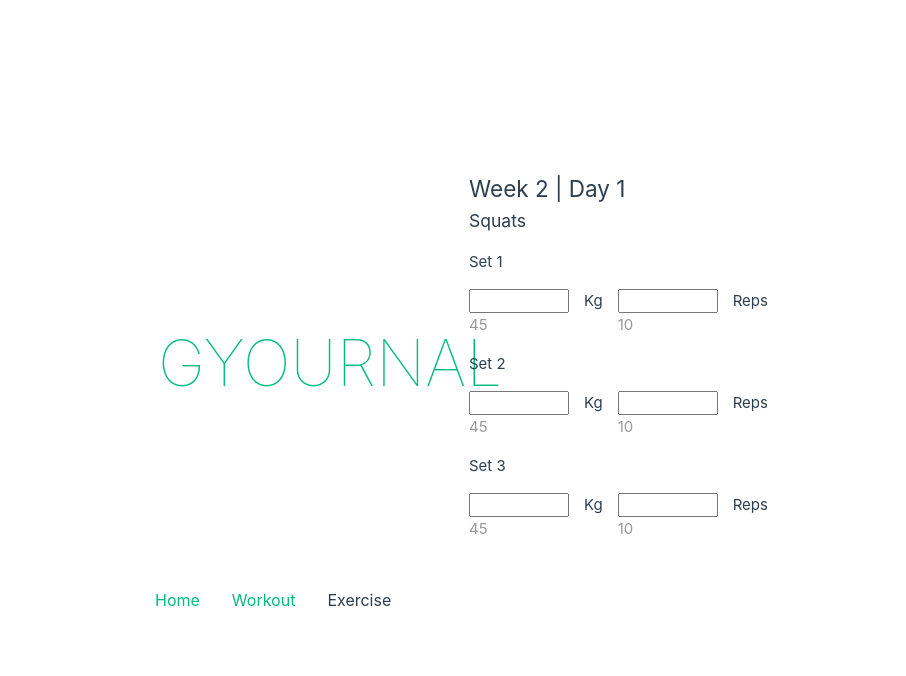
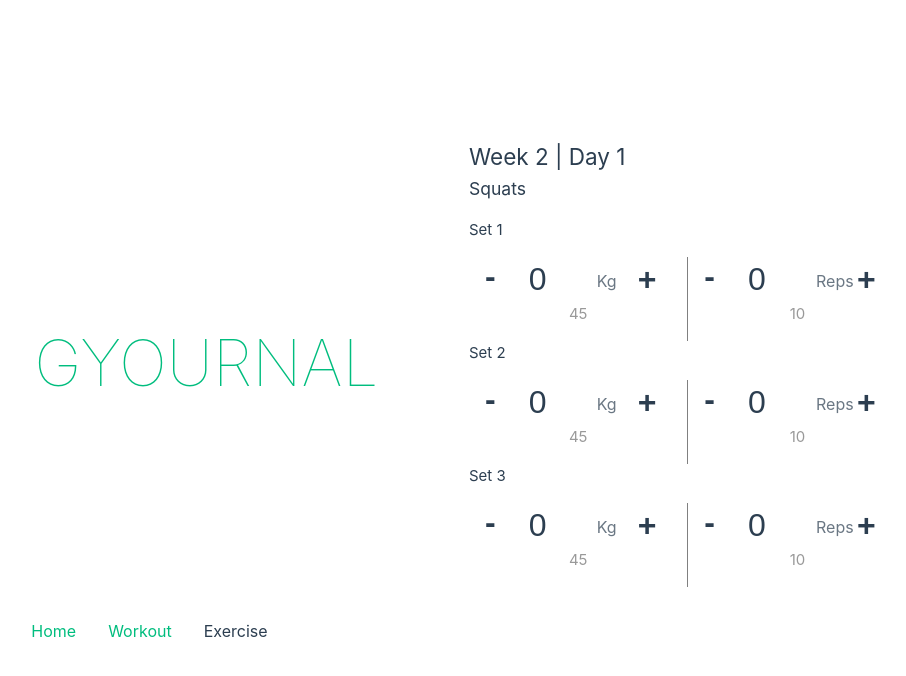
Before and after one commit to avram-dames/gyournal-vue, a Vue app: page /exercise in a window 1280 px wide. Shown: the top 676 px of the page, without its empty margins (171-1077 px from the left). Built offline with nearby package versions, Linux system fonts and the light colour scheme.

Commit message:
add NumberPicker component

```diff
--- /dev/null
+++ b/src/components/NumberPicker.vue
@@ -0,0 +1,112 @@
+<script setup lang="ts">
+import { defineProps, ref } from 'vue'
+
+const emit = defineEmits(['updateValue'])
+
+const props = defineProps({
+    defaultValue: {
+        type: Number,
+        required: false,
+        default: 0
+    },
+    units: {
+        type: String,
+        required: false,
+        default: 'Kg',
+        validator: (value: string) => {
+            return ['Kg', 'Reps', 'Body Weight'].includes(value)
+        }
+    }
+})
+
+const getIncrement = (unitType: string): number => {
+    switch (unitType) {
+        case 'Kg':
+            return 0.5
+        case 'Reps':
+            return 1
+        default:
+            return 0
+    }
+}
+
+const value = ref(props.defaultValue)
+
+const handleIncrement = () => {
+    value.value = value.value + getIncrement(props.units)
+    emit('updateValue', value.value)
+}
+
+const handleDecrement = () => {
+    if (value.value > 0) {
+        value.value = value.value - getIncrement(props.units)
+        emit('updateValue', value.value)
+    }
+}
+
+const handleInput = (event: Event) => {
+    const target = event.target as HTMLInputElement
+    if (target.value) value.value = parseFloat(target.value)
+    emit('updateValue', value.value)
+}
+
+</script>
+
+<template>
+    <div v-if="units === 'Body Weight'" class="value">{{ units }}</div>
+    <div v-else class="numberPicker">
+        <button class="decrement" @click="handleDecrement">-</button>
+        <div class="valueNumber">
+            <input class="value" :value="value" @input="handleInput" />
+            <div class="units">{{ units }}</div>
+        </div>
+        <button class="increment" @click="handleIncrement">+</button>
+    </div>
+</template>
+
+<style>
+.numberPicker {
+    display: flex;
+    align-items: center;
+    gap: 5px;
+    font-size: 1.5em;
+}
+
+.valueNumber {
+    display: flex;
+    justify-content: space-between;
+    width: 100px;
+}
+
+.decrement,
+.increment {
+    font-size: 32px;
+    font-weight: bold;
+    color: var(--color-text);
+    border: none;
+    cursor: pointer;
+    background-color: transparent;
+    margin: 0 10px 0 10px
+}
+
+.decrement {
+    padding-bottom: 7px;
+}
+
+.value {
+    font-size: 32px;
+    color: var(--color-text);
+    border: none;
+    cursor: pointer;
+    background-color: transparent;
+    margin: 0 10px 0 10px;
+    width: 60px;
+}
+
+.units {
+    font-size: 16px;
+    align-self: flex-end;
+    padding-bottom: 5px;
+    opacity: 0.7;
+}
+</style>
--- a/src/components/SetForm.vue
+++ b/src/components/SetForm.vue
@@ -1,4 +1,6 @@
 <script setup lang="ts">
+import NumberPicker from './NumberPicker.vue';
+
 const emit = defineEmits(['weightChange', 'repsChange'])
 defineProps<{
     set: number
@@ -22,20 +24,54 @@ const handleRepsChange = (set: number, e: Event) => {
     <div class="set-form">
         <div class="set-form-row">
             <div class="set-form-inputs">
-                <input type="number" id="weight-input" aria-label="weight" @input="handleWeightChange(set, $event)" />
-                <label for="weight-input">Kg</label>
+                <NumberPicker :default-value="0" units="Kg"></NumberPicker>
             </div>
             <div class="prev-value">{{ lastWeight }}</div>
         </div>
-
+        <div class="divider"></div>
         <div class="set-form-row">
             <div class="set-form-inputs">
-                <input type="number" id="reps-input" aria-label="reps" @input="handleRepsChange(set, $event)" />
-                <label for="reps-input">Reps</label>
+                <NumberPicker :default-value="0" units="Reps"></NumberPicker>
             </div>
             <div class="prev-value">{{ lastReps }}</div>
         </div>
     </div>
 </template>
 
-<style scoped></style>
+<style scoped>
+.set-form {
+    display: flex;
+    flex-direction: row;
+    justify-content: space-around;
+    margin-top: 1em;
+}
+
+.divider {
+    border-left: 1px solid grey;
+}
+
+.set-form-inputs {
+    display: flex;
+    flex-direction: row;
+    column-gap: 1em;
+    margin-right: 1em;
+
+    &>input {
+        width: 100px;
+        font-variant-numeric: tabular-nums;
+    }
+}
+
+.set-form-row {
+    display: flex;
+    flex-direction: column;
+    align-items: center;
+    column-gap: 1em;
+    margin-bottom: 1em;
+}
+
+.prev-value {
+    color: grey;
+    opacity: 80%;
+}
+</style>
--- a/src/views/ExerciseView.vue
+++ b/src/views/ExerciseView.vue
@@ -57,39 +57,9 @@ const handleRepsChange = (payload: { set: number, value: number }) => {
     }
 }
 
-.set-form {
-    display: flex;
-    flex-direction: row;
-    margin-top: 1em;
-}
-
 .set-view {
     display: flex;
     flex-direction: column;
     margin-top: 1em;
 }
-
-.set-form-inputs {
-    display: flex;
-    flex-direction: row;
-    column-gap: 1em;
-    margin-right: 1em;
-
-    &>input {
-        width: 100px;
-        font-variant-numeric: tabular-nums;
-    }
-}
-
-.set-form-row {
-    display: flex;
-    flex-direction: column;
-    column-gap: 1em;
-    margin-bottom: 1em;
-}
-
-.prev-value {
-    color: grey;
-    opacity: 80%;
-}
 </style>
```
Also changed, not shown: 2 other files (tests, documents, lock files or other folders).
